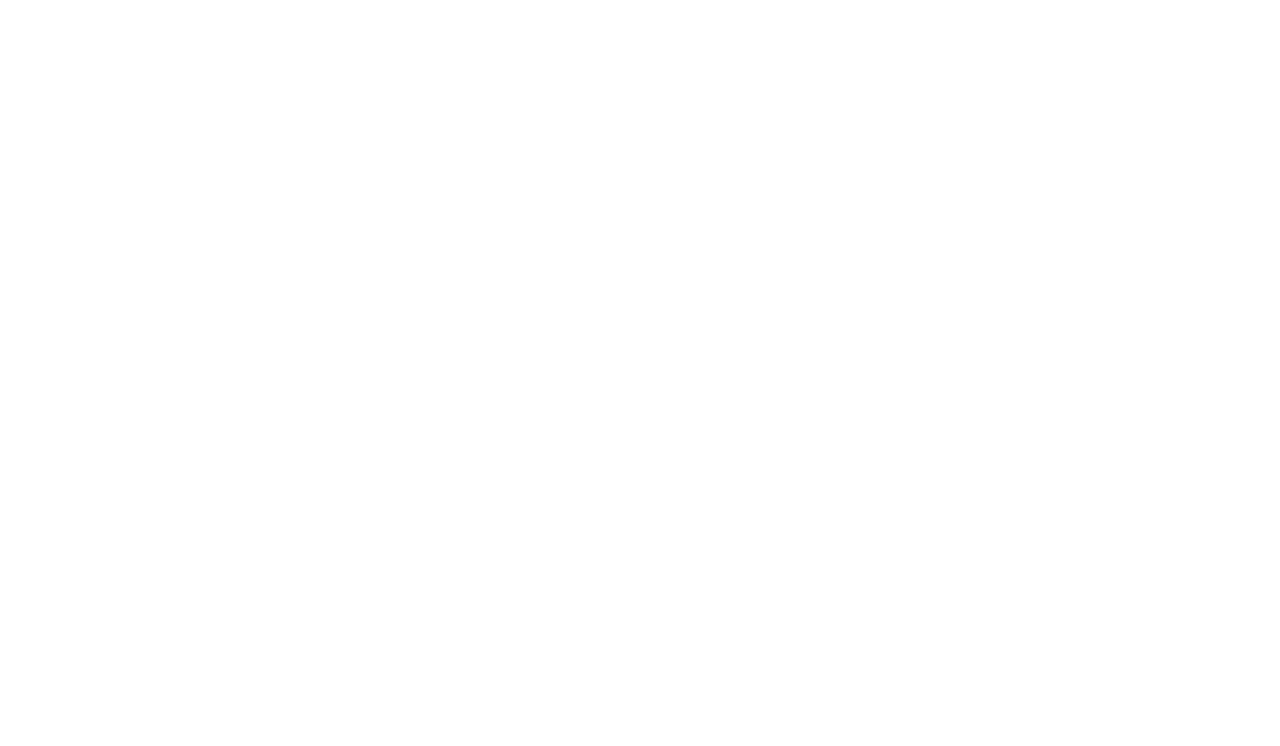
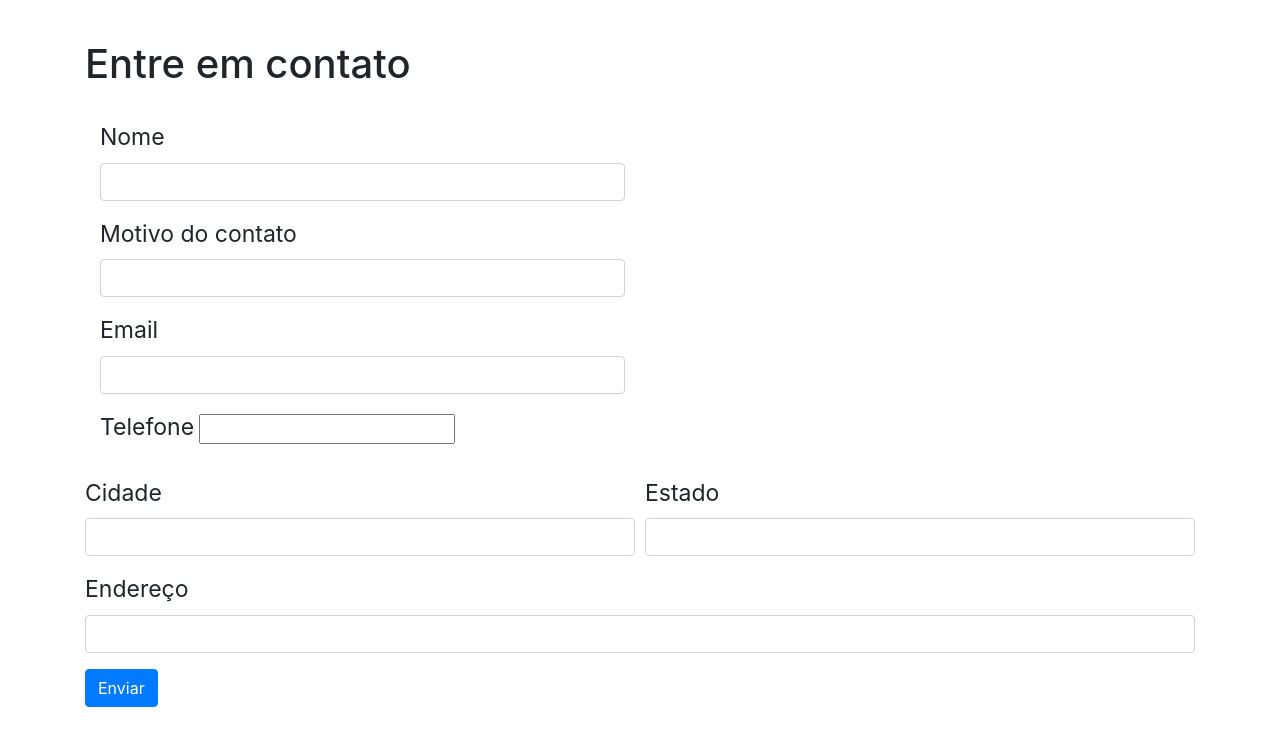
Before and after one commit to gufonseca-code/contact_form_app, a website: page public/index.html in a window 1280 px wide. Drawn offline with nearby package versions, Linux system fonts and the light colour scheme.

Commit message:
fix: correct form action URL and enhance contact form layout

```diff
--- a/index.js
+++ b/index.js
@@ -20,7 +20,7 @@ app.get("/", (req, res) => {
     return res.redirect("index.html");
 });
 
-app.post("/formFillIp", (req, res) => {
+app.post("/formFillUp", (req, res) => {
     const name = req.body.name;
     const reason = req.body.reason;
     const email = req.body.email;
--- a/public/index.html
+++ b/public/index.html
@@ -8,6 +8,63 @@
         <link href="https://fonts.googleapis.com/css2?family=Poppins&display=swap" rel="stylesheet" />
     </head>
     <body>
-
+        <div class="container mt-3">
+            <br />
+            <h1>Entre em contato</h1>
+            <br />
+            <form action="/formFillUp" method="post">
+                <div class="form-roll">
+                    <div class="form-group col-md-6">
+                        <label for="input-name" style="font-size: 23px">
+                            Nome
+                        </label>
+                        <input type="text" class="form-control" id="name" name="name" />
+                    </div>
+                    <div class="form-group col-md-6">
+                        <label for="inputReason" style="font-size: 23px">
+                            Motivo do contato
+                        </label>
+                        <input type="text" class="form-control" id="reason" name="reason" />
+                    </div>
+                </div>
+                <div class="form-roll">
+                    <div class="form-group col-md-6">
+                        <label for="inputEmail" style="font-size: 23px">
+                            Email
+                        </label>
+                        <input type="email" class="form-control" id="inputEmail" name="email" />
+                    </div>
+                    <div class="form-group col-md-6">
+                        <label for="inputPhone" style="font-size: 23px">
+                            Telefone
+                        </label>
+                        <input type="text" class="form-group" id="inputPhone" name="phone" />
+                    </div>
+                </div>
+                <div class="form-row">
+                    <div class="form-group col-md-6">
+                        <label for="inputCity" style="font-size: 23px">
+                            Cidade
+                        </label>
+                        <input type="text" class="form-control" id="inputCity" name="city" />
+                    </div>
+                    <div class="form-group col-md-6">
+                        <label for="inputState" style="font-size: 23px">
+                            Estado
+                        </label>
+                        <input type="text" class="form-control" id="inputState" name="state" />
+                    </div>
+                </div>
+                <div class="form-group">
+                    <label for="inputAddress" style="font-size: 23px">
+                        Endereço
+                    </label>
+                    <input type="text" class="form-control" id="inputAddress" name="addressLine" />
+                </div>
+                <button type="submit" class="btn btn-primary">
+                    Enviar
+                </button>
+            </form>
+        </div>
     </body>
 </html>
```
